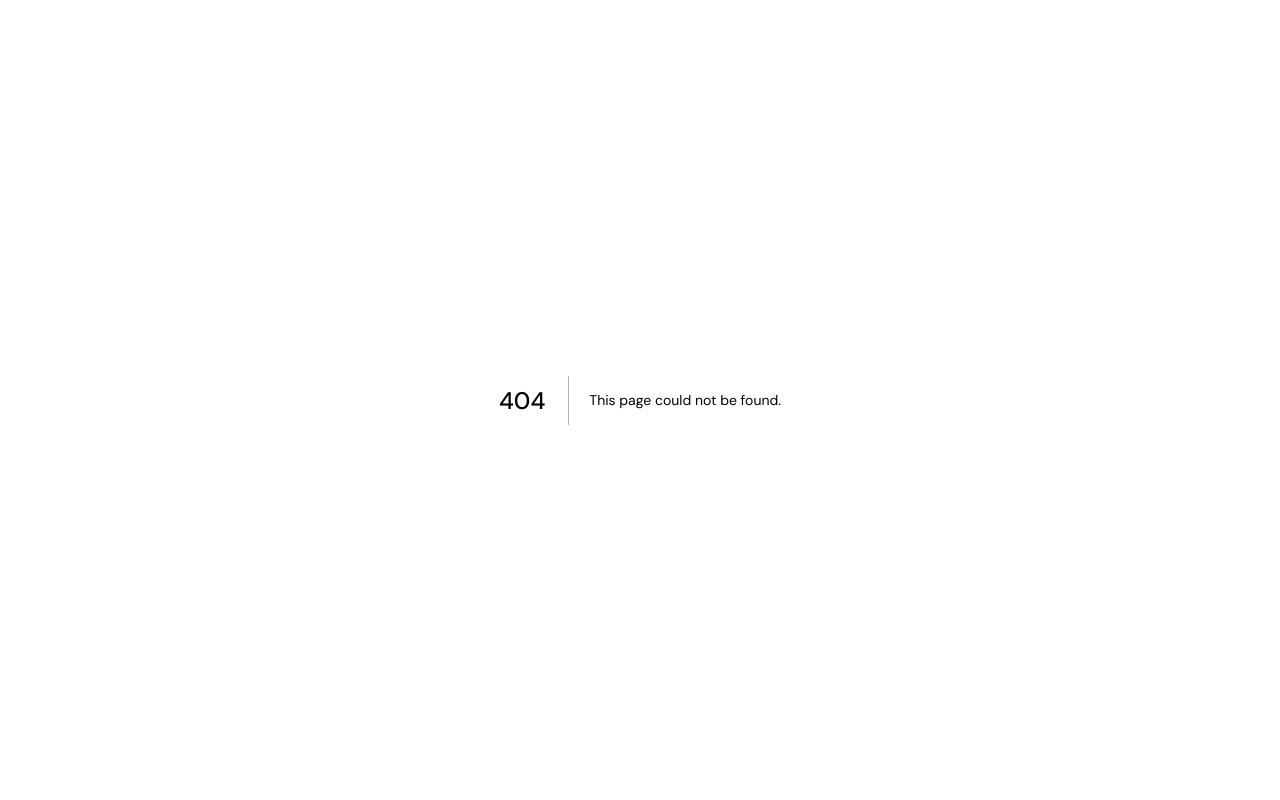
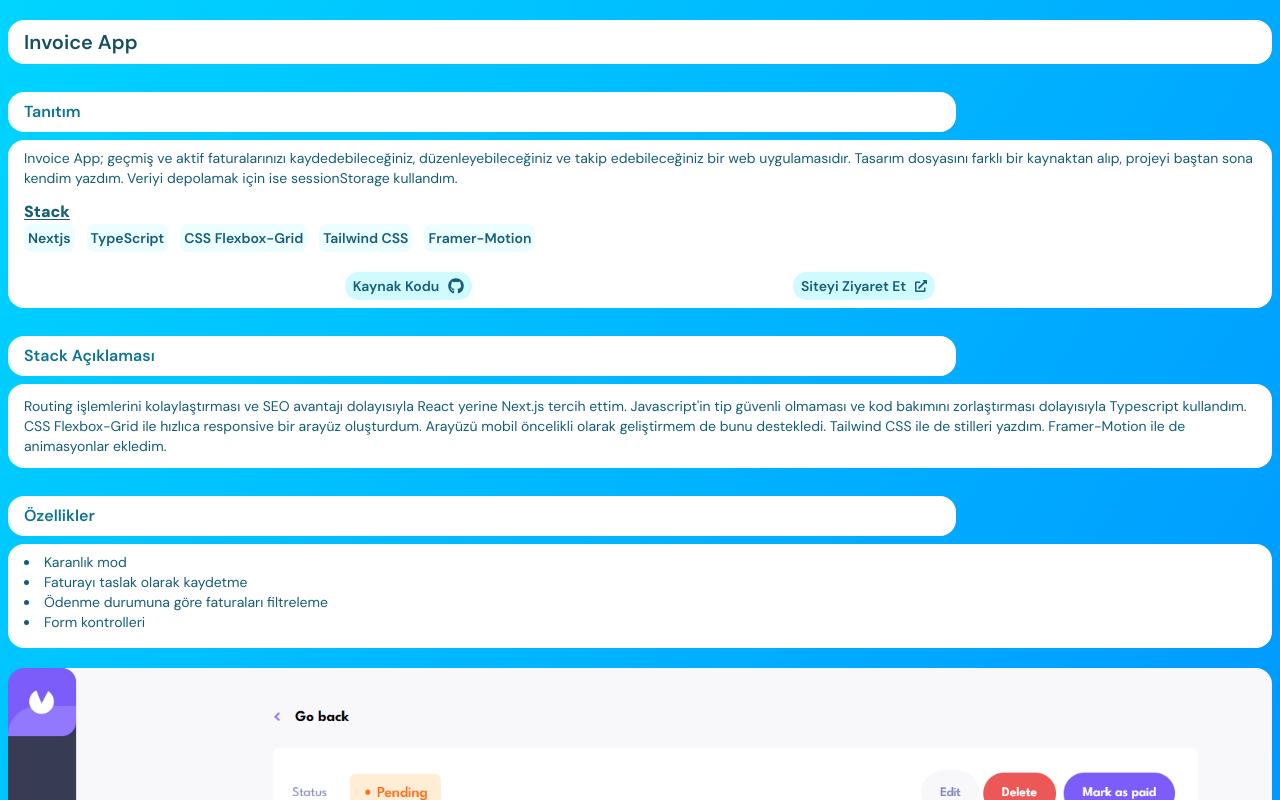
Before and after one commit to tayfunario/portfolio, a Next.js app: page /projects/invoice in a window 1280 px wide. Before the commit this address had no page. Shown: the top 800 px of the page. Built offline with nearby package versions, Linux system fonts and the light colour scheme.

Commit message:
added details of Invoice page

```diff
--- /dev/null
+++ b/pages/projects/invoice.tsx
@@ -0,0 +1,97 @@
+import Layout from "@/components/Layout";
+import Image from "next/image";
+import MainTitle from "@/components/project_detail/MainTitle";
+import SectionTitle from "@/components/project_detail/SectionTitle";
+import IntroText from "@/components/project_detail/IntroText";
+import SectionParagraph from "@/components/project_detail/SectionParagraph";
+import SectionList from "@/components/project_detail/SectionList";
+import { motion } from "framer-motion";
+
+const mainVariants = {
+  animate: { transition: { staggerChildren: 0.2 } },
+};
+
+export default function () {
+  return (
+    <Layout>
+      <div className="min-h-screen my-5">
+        <motion.main
+          variants={mainVariants}
+          initial="initial"
+          animate="animate"
+        >
+          <MainTitle title="Invoice App" />
+
+          <SectionTitle title="Tanıtım" />
+
+          <IntroText
+            firstParagraph="Invoice App; geçmiş ve aktif faturalarınızı kaydedebileceğiniz, düzenleyebileceğiniz ve takip edebileceğiniz bir web uygulamasıdır. Tasarım dosyasını farklı bir kaynaktan alıp, projeyi
+            baştan sona kendim yazdım. Veriyi depolamak için ise sessionStorage kullandım."
+            stackList={[
+              "Nextjs",
+              "TypeScript",
+              "CSS Flexbox-Grid",
+              "Tailwind CSS",
+              "Framer-Motion",
+            ]}
+            link="https://invoice-app-xi-seven.vercel.app/"
+            sourceLink="https://github.com/tayfunetta/invoice-app"
+          />
+        </motion.main>
+
+        <section>
+          <SectionParagraph
+            title="Stack Açıklaması"
+            text="Routing işlemlerini kolaylaştırması ve SEO avantajı dolayısıyla React yerine Next.js tercih ettim. Javascript'in tip güvenli olmaması ve kod bakımını zorlaştırması dolayısıyla Typescript kullandım. CSS Flexbox-Grid ile hızlıca responsive bir arayüz oluşturdum. Arayüzü mobil öncelikli olarak geliştirmem de bunu destekledi. Tailwind CSS ile de stilleri yazdım. Framer-Motion ile de animasyonlar ekledim."
+          />
+        </section>
+
+        <section>
+          <SectionList
+            title="Özellikler"
+            list={[
+              "Karanlık mod",
+              "Faturayı taslak olarak kaydetme",
+              "Ödenme durumuna göre faturaları filtreleme",
+              "Form kontrolleri",
+            ]}
+          />
+        </section>
+
+        <Image
+          src="/screenshots/invoice-2.png"
+          width={1920}
+          height={1080}
+          className="text-container mt-5"
+          alt="Product Feedback App"
+        />
+
+        <section>
+          <SectionParagraph
+            title="Projenin Amacı"
+            text="Kendimi sınamak için yaptığım bu projeyi insanlar geçmiş faturalarını çekmecede saklamak, bekleyen faturalarını buzdolabına takmak yerine kullanabilir. Tabii bir veritabanı bağlantısı yaptıktan sonra :)"
+          />
+        </section>
+
+        <section>
+          <SectionParagraph
+            title="Karşılaştığım Zorluklar"
+            text="Fatura düzenleme ekranında en altta bulunan listenin oluşturulması biraz zordu. Onu CSS Grid'den faydalanarak oluşturdum. Input elementlerinin boş bırakıldığında doğru şekilde stillenmesi biraz uğraştırdı. Orada da onChange, onFocus, onBlur gibi dahili listener'lar kullanarak çözdüm. Bunlar dışında Typescript ve reusable komponentler sayesinde pek zorluk yaşamadım."
+          />
+        </section>
+
+        <section>
+          <SectionList
+            title="Öğrendiklerim"
+            list={[
+              "React Custom Hooks kullanımını",
+              "Reusable komponentlerin ve stillerin önemi",
+              "Javascript'teki 'Outerloop' kavramı",
+              "Template literals ve ternary oparetörü kombine ederek elementleri dinamik olarak stilleme",
+            ]}
+          />
+        </section>
+      </div>
+    </Layout>
+  );
+}
```
Also changed, not shown: public/screenshots/invoice-2.png (added).
